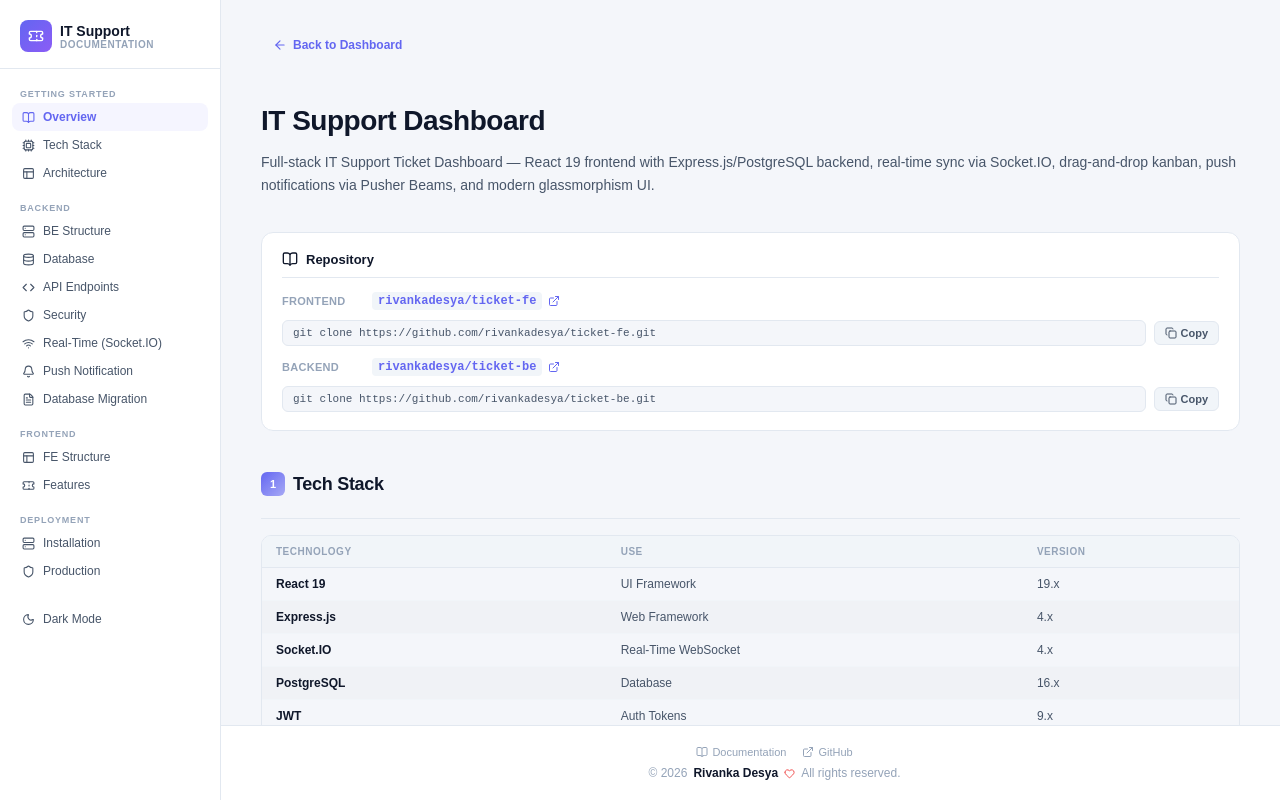
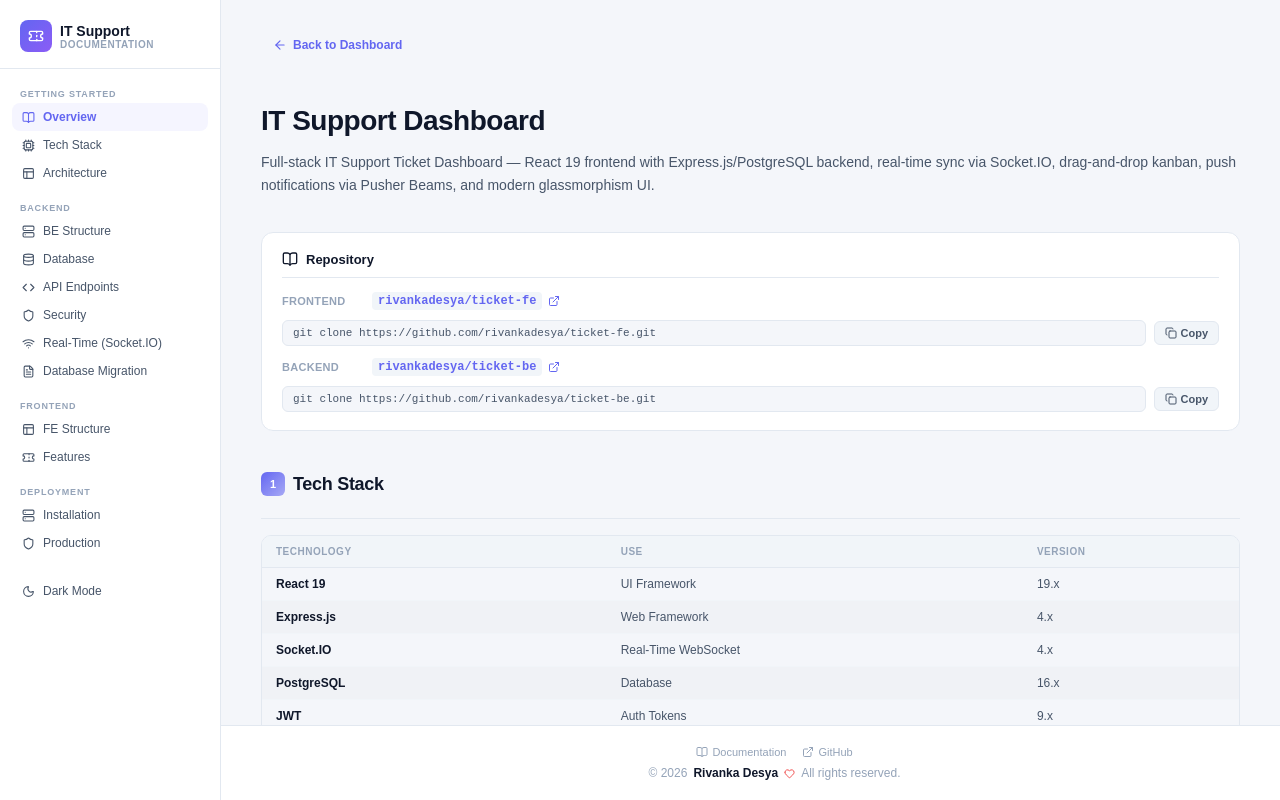
Before and after one commit to rivankadesya/ticket-fe, a React (Create React App) app: page /documentation in a window 1280 px wide. Built offline with nearby package versions, Linux system fonts and the light colour scheme; no server answers.

Commit message:
fix: remove push-notification entry from documentation menu

```diff
--- a/src/screens/Documentation/component.js
+++ b/src/screens/Documentation/component.js
@@ -60,12 +60,7 @@ const sections = [
     group: "Backend",
     icon: Wifi,
   },
-  {
-    id: "push-notif",
-    label: "Push Notification",
-    group: "Backend",
-    icon: Bell,
-  },
+
   {
     id: "migration",
     label: "Database Migration",
```
